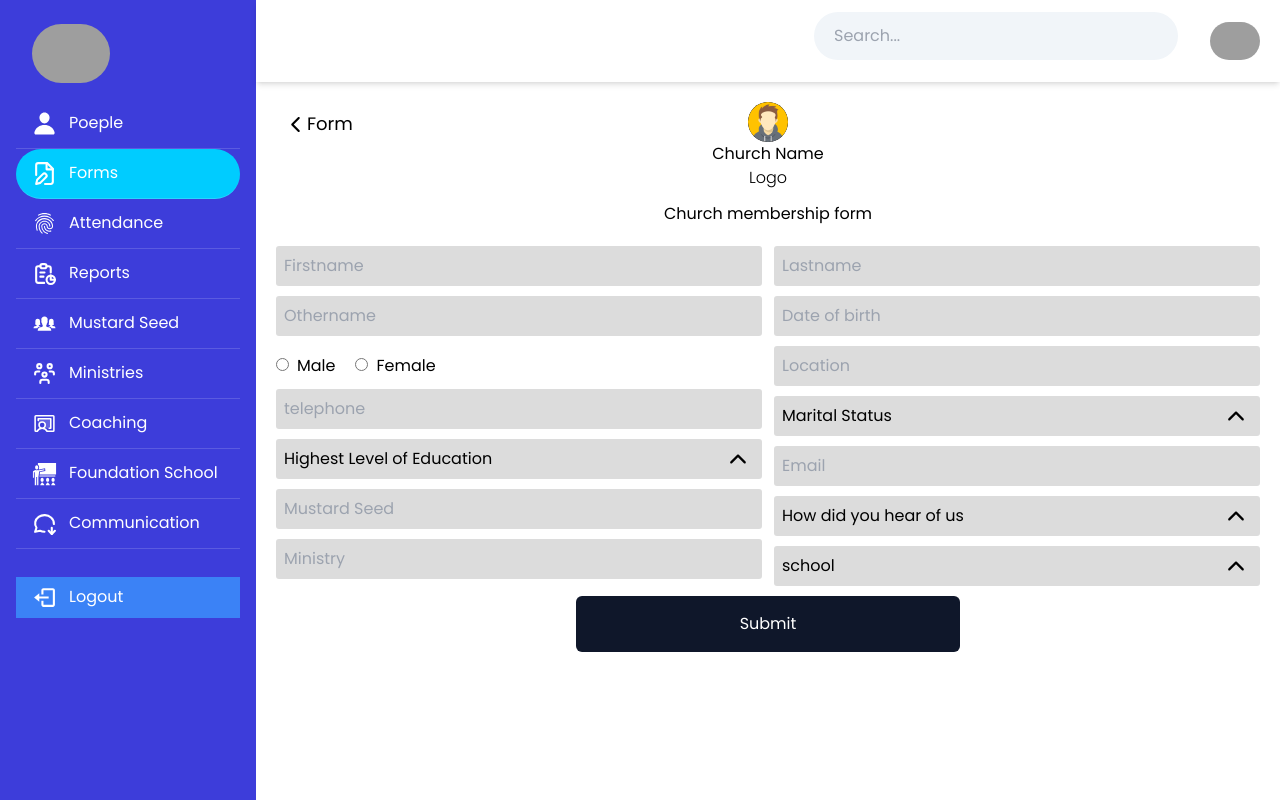
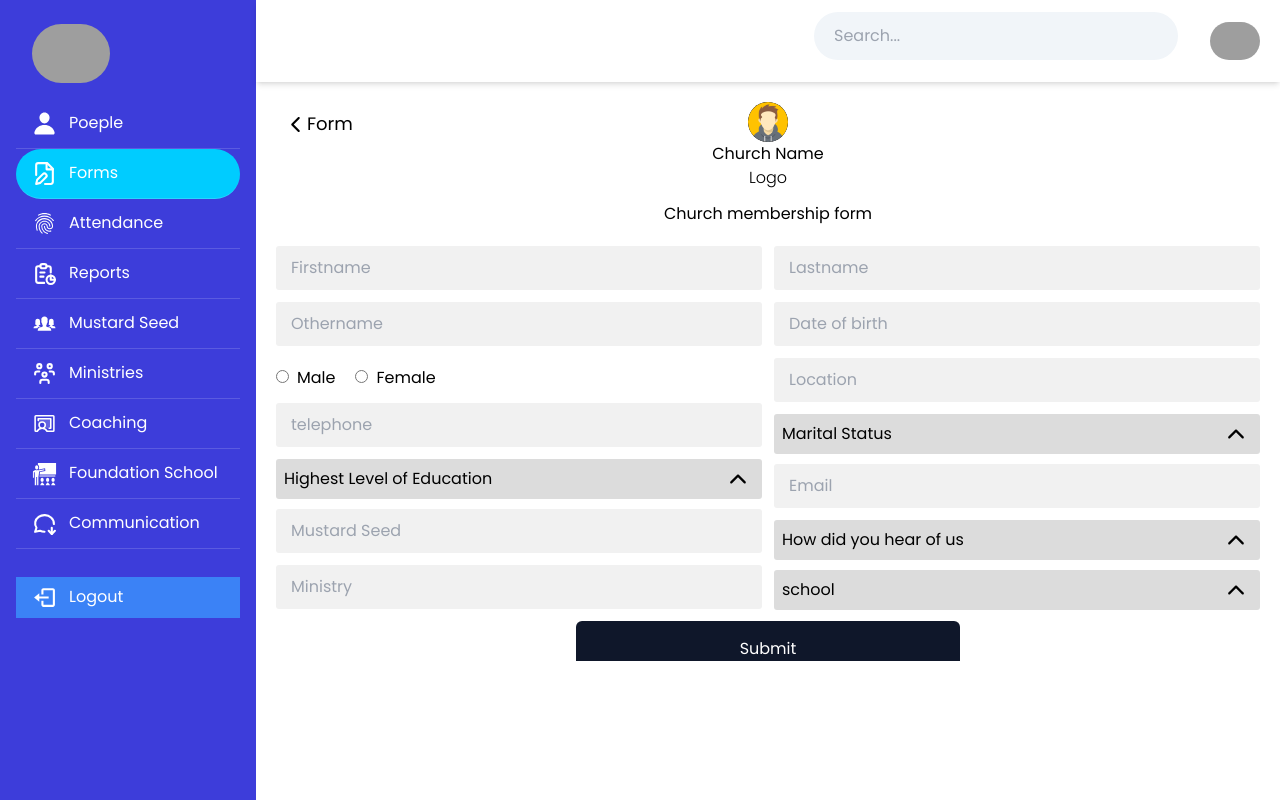
Before and after one commit to PaaRich/Church_management, a React (Vite) app: page /dashboard/forms in a window 1280 px wide. Built offline with nearby package versions, Linux system fonts and the light colour scheme; grey boxes are pictures that could not be loaded.

Commit message:
added custom styles

```diff
--- a/src/Components/Dashboard/Attendance/Attendance.jsx
+++ b/src/Components/Dashboard/Attendance/Attendance.jsx
@@ -7,7 +7,7 @@ function Attendance() {
   const [meeting, setMeeting] = useState("Select meeting");
   const [openMeeting, setOpenMeeting] = useState(false);
   return (
-    <div>
+    <div className="h-[80vh]">
       <div className="my-3">
         <div
           className="flex items-center text-lg cursor-pointer w-fit p-3 hover:text-white hover:bg-blue-900"
--- a/src/Components/Dashboard/DashBoard.jsx
+++ b/src/Components/Dashboard/DashBoard.jsx
@@ -23,7 +23,7 @@ const DashBoard = ({ children }) => {
               alt="avatar"
             />
           </div>
-          <div className="p-5 w-full">
+          <div className="p-5 w-full overflow-y-scroll">
           {children}
           </div>
           {/* <DashBoardHome /> */}
--- a/src/Components/Dashboard/Forms/Forms.jsx
+++ b/src/Components/Dashboard/Forms/Forms.jsx
@@ -1,6 +1,7 @@
 import React, { useState } from "react";
 import { IoIosArrowDown, IoIosArrowUp, IoIosArrowBack } from "react-icons/io";
 import { useNavigate } from "react-router-dom";
+import "./style.css"
 
 function Forms() {
   //Education level dropdown state variable
@@ -19,12 +20,12 @@ function Forms() {
   //navigator
   const navigator = useNavigate();
   return (
-    <div className="w-full ">
+    <div className="w-full">
       <div className="church_profile pb-5 relative">
         <div className="flex items-center justify-center flex-col">
           <img
             className="rounded-full w-10 h-10 bg-black"
-            src="/public/images/avatar2.webp"
+            src="/images/avatar2.webp"
             alt="church_profile-pic"
           />
           <h2>Church Name</h2>
@@ -39,7 +40,7 @@ function Forms() {
           Form
         </div>
       </div>
-      <form action="" className="w-full h-full">
+      <form action="" className="form--section w-full h-full">
         <div className="flex gap-3">
           <div className="flex flex-col w-1/2">
             <input type="text" placeholder="Firstname" required />
@@ -210,7 +211,7 @@ function Forms() {
             </div>
           </div>
         </div>
-        <div className="w-full relative">
+        <div className="w-full relative pb-5">
           <button
             className="btn rounded-md text-white px-3 py-4 bg-slate-900 ho w-96"
             type="submit"
--- /dev/null
+++ b/src/Components/Dashboard/Forms/style.css
@@ -0,0 +1,5 @@
+.form--section input{
+    background-color: rgb(241, 241, 241);
+    padding: 10px 15px;
+    margin-bottom: 12px;
+}
--- a/src/Components/Dashboard/Reports/Reports.jsx
+++ b/src/Components/Dashboard/Reports/Reports.jsx
@@ -5,7 +5,7 @@ import { IoIosArrowBack } from "react-icons/io";
 function Reports() {
   const navigate = useNavigate();
   return (
-    <div>
+    <div className="h-[80vh]">
       <div className="flex items-center justify-between">
         <div className="flex items-center justify-between w-1/3">
           <div
--- a/src/index.css
+++ b/src/index.css
@@ -128,9 +128,9 @@ input {
   border-radius: 3px;
   margin-bottom: 10px;
 }
-input:focus {
+/* input:focus {
   outline: none;
-}
+} */
 /* Attendence styles */
 .c-check-in-btn {
   position: absolute;
```
